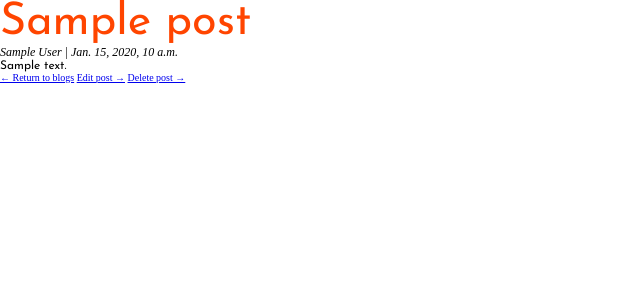
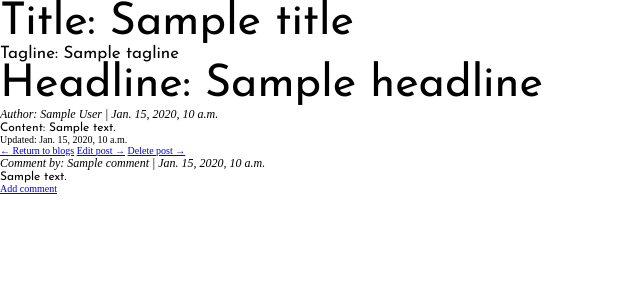
Before and after one commit to ddeveloper72/django-mongodb, a Django app: template blog/templates/blog_detail.html in a window 1280 px wide. Shown: the top 300 px of the page, without its empty margins (0-640 px from the left). Run offline with Django 3.2, Linux system fonts and the light colour scheme; the template is opened without the code that fills it: most values are stand-ins (such as "Sample title", 1, 10 or a date in 2020); parts of the project's set-up code (start-up, migrations or seed data) failed here and were passed over.

Commit message:
added markup to render add, edit posts, add comments

```diff
--- a/blog/templates/blog_detail.html
+++ b/blog/templates/blog_detail.html
@@ -4,18 +4,32 @@
 
 <article class="main-content">
     <section>
-        <h1 class="heading-1 blog__name">{% block title %} {{ post.title }} {% endblock title %}</h1>
-        <p class="blog__author">{{ post.author }} | {{ post.created_on}}</p>
-        <p class="blog__body-text">{{post.content|safe }}</p>
+        <h1 class="heading-1 blog__title">Title: {{ post.title.name }}</h1>
+        <h2 class="heading-2 blog__tagline">Tagline: {{ post.title.tagline }}</h2>
+        <h2 class="heading-1 blog__headline">Headline: {{ post.headline }}</h2>
+        <p class="blog__author">Author: {{ post.author }} | {{ post.meta_data.created_on }}</p>
+        <p class="blog__body-text">Content: {{ post.content|safe }}</p>
+        <p>Updated: {{ post.meta_data.updated_on }}</p>
         <a href="{% url 'blogs' %}" class="btn btn-primary">&larr; Return to blogs</a>
         <a href="{% url 'edit' post.slug %}" class="btn btn-primary">Edit post &rarr;</a>
-        <a href="{% url 'delete' post.slug %}" class="btn btn-primary">Delete post &rarr;</a>
+        <a href="{% url 'delete' slug=post.slug %}" class="btn btn-primary">Delete post &rarr;</a>
+
+        {% for comment in post.comments.all %}
+
+        <p class="blog__author">Comment by: {{ comment.name }} | {{ comment.created_on }}</p>
+        <p class="blog__body-text">{{ comment.comment_text|safe }}</p>
+
+        {% empty %}
+
+        <div class="row">
+            <p>No comments yet</p>
+        </div>
+
+        {% endfor %}
+
+        <a class="btn btn-default btn-primary" href="{% url 'add_comment' pk=post.pk %}">Add
+            comment</a>
     </section>
 </article>
 
-
-
-
-
-
 {%  endblock content %}
```
